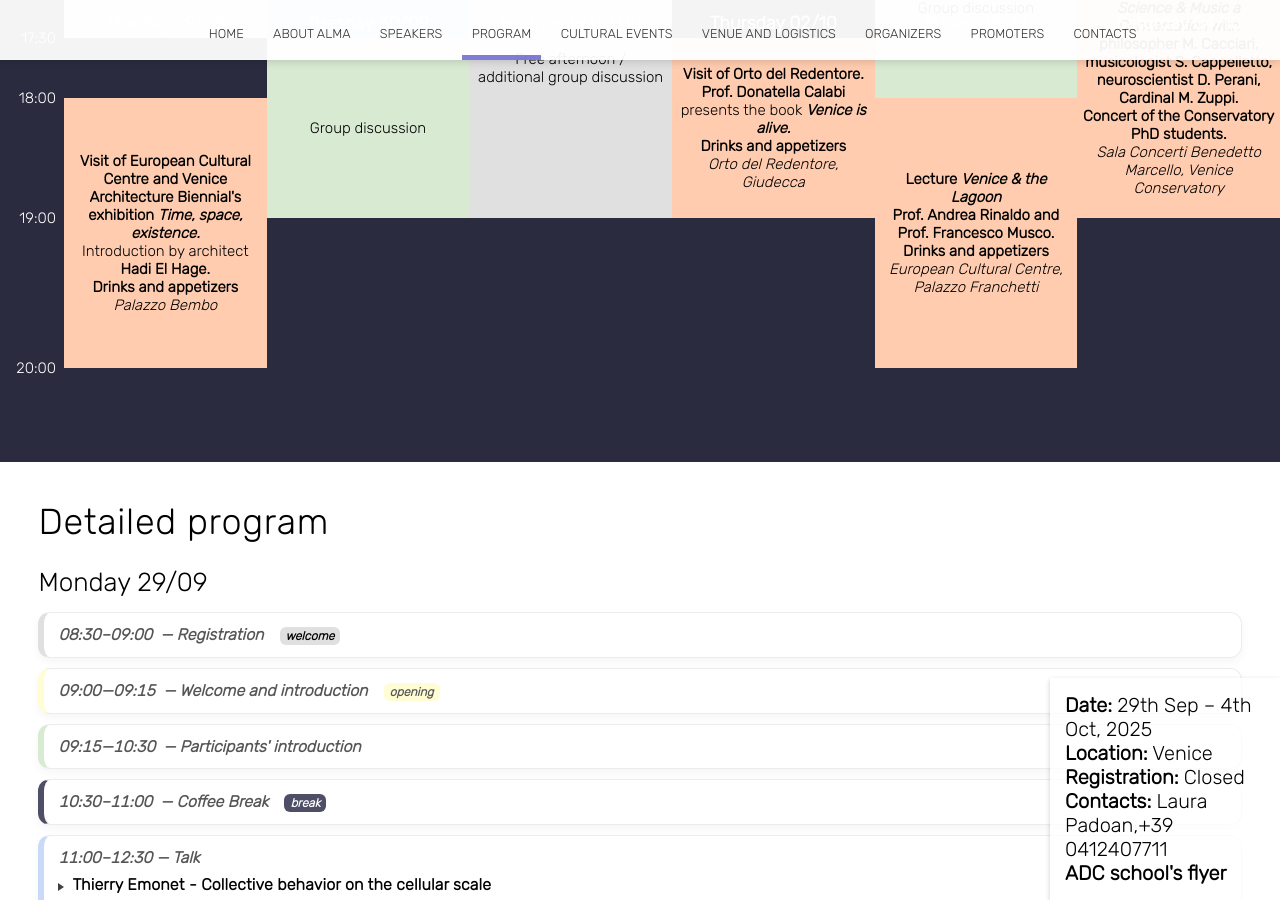
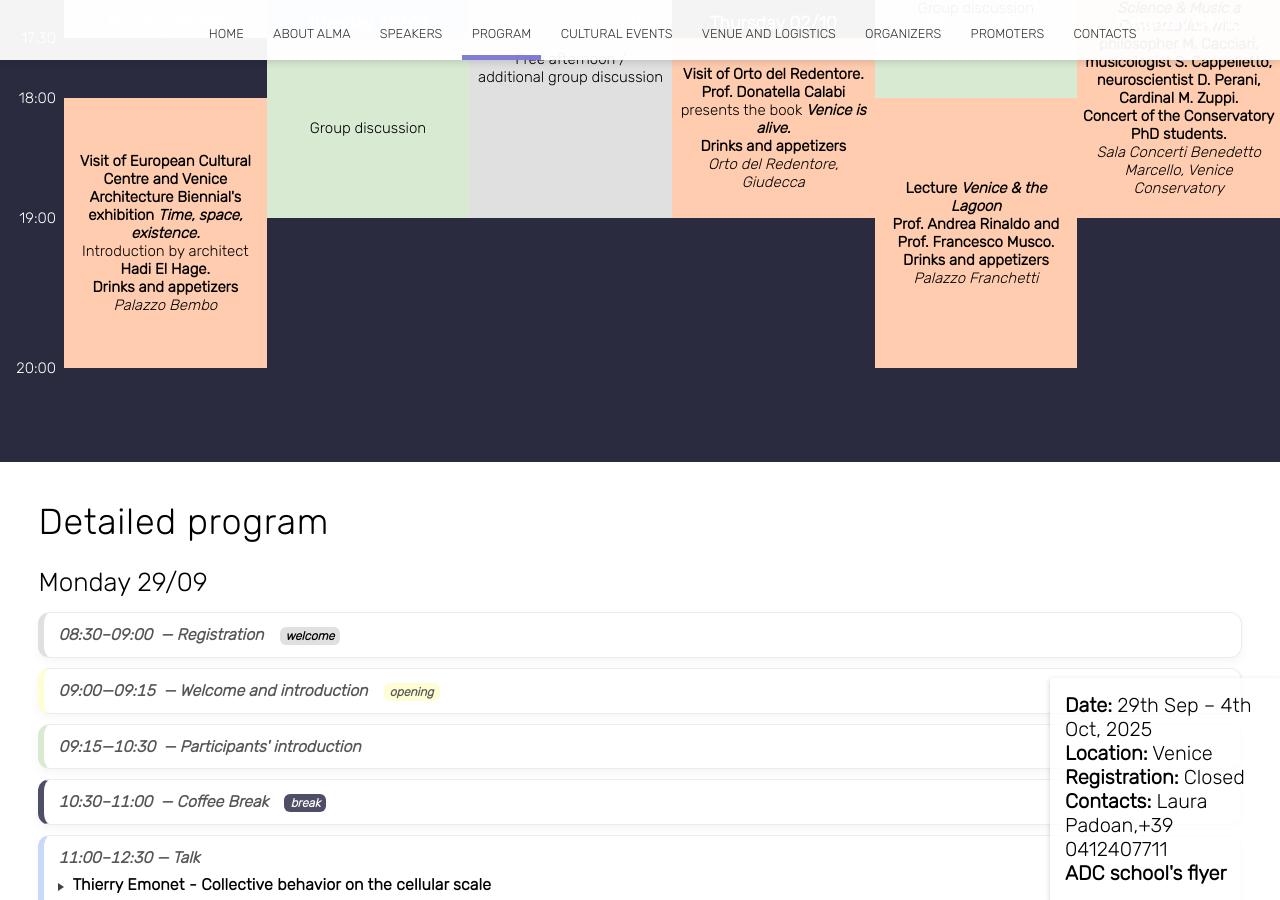
Before and after one commit to almadalcoschool/almadalcoschool.github.io, a Jekyll site: the page built from scientific_program.html, in a window 1280 px wide and 900 px high, scrolled down 1769 px. Built offline with Jekyll 4.4.1, drawn with Linux system fonts in a browser that asks for light colours; nearby versions of some CDN libraries.

Commit message:
aggiornato evento venerdì

```diff
--- a/scientific_program.html
+++ b/scientific_program.html
@@ -784,7 +784,7 @@ image: /images/home/paper_natEcoEvol2020.jpg
           <td class="tg-teb0" rowspan="9"><b>Lecture <i>Venice &amp; the Lagoon</i> <br>
                                           Prof. Andrea Rinaldo and Prof. Francesco Musco.<br>
                                           Drinks and appetizers</b> <br>
-                                          <i>European Cultural Centre, Palazzo Franchetti</i></td>
+                                          <i>Palazzo Franchetti</i></td>
         </tr>
 
         <tr></tr><tr></tr><tr></tr>
```
